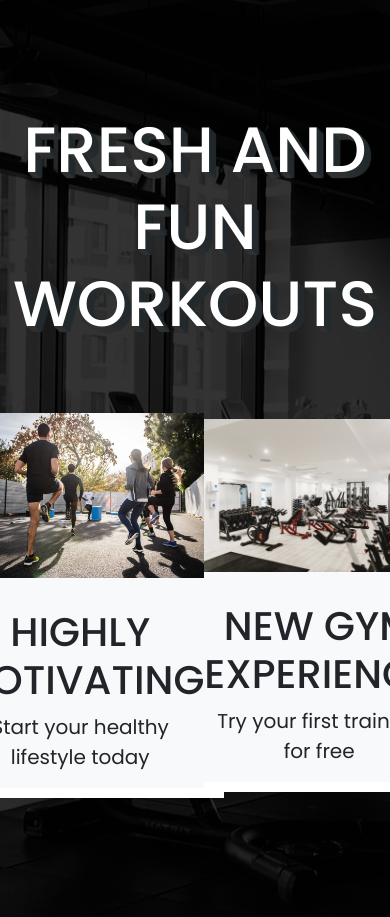
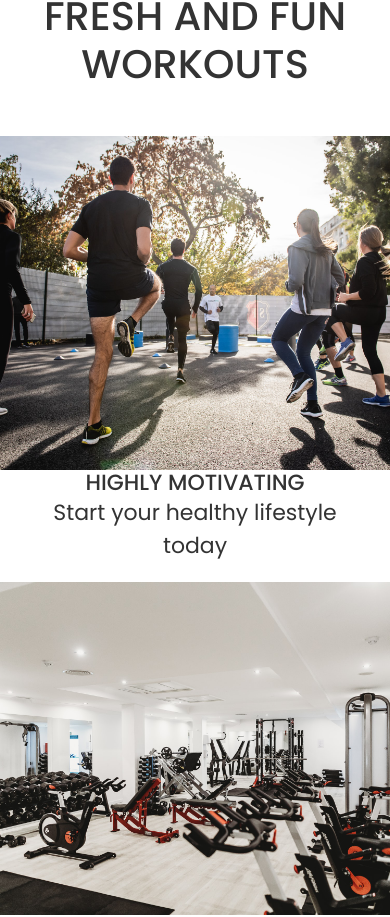
Before and after one commit to mohammadtanim24h/gym-freak, a React (Create React App) app: page / in a window 390 px wide. Shown: the part 3655-4572 px from the top of the page. Built offline with nearby package versions, Linux system fonts and the light colour scheme; no server answers.

Commit message:
benefits section added

```diff
--- a/src/Pages/Home/Benefits/Benefits.css
+++ b/src/Pages/Home/Benefits/Benefits.css
@@ -8,35 +8,55 @@
 
 .benefit-title {
     text-align: center;
-    padding-top: 120px;
-    box-sizing: border-box;
-    font-size: 4rem;
+    padding-top: 80px;
+    font-size: 3.5rem;
     color: #fff;
-    text-shadow: 1px 0px 1px #242B2E, 0px 1px 1px #333, 2px 1px 1px #242B2E,
-        1px 2px 1px #333, 3px 2px 1px #242B2E, 2px 3px 1px #333,
-        4px 3px 1px #242B2E, 3px 4px 1px #333, 5px 4px 1px #242B2E,
-        4px 5px 1px #333, 6px 5px 1px #242B2E, 5px 6px 1px #333,
-        7px 6px 1px #242B2E;
+    padding-bottom: 40px;
 }
 
-.benefits {
-    width: 100%;
-    height: 500px;
+.benefit-card-team, .benefit-card-gym {
     display: flex;
     justify-content: center;
     align-items: center;
+    margin-bottom: 20px;
 }
 
-.benefit-card {
-    box-shadow: 20px 10px #fff;
+.benefits h2, .benefits p {
+    color: white;
+    margin: 0 20px;
 }
 
 .benefits img {
-    width: 500px;
+    max-width: 500px;
+    border-radius: 10px;
 }
 
 .benefits h2 {
     text-align: center;
-    margin-top: 30px;
-    font-size: 2.5rem;
+    font-size: 2.2rem;
 }
+
+@media screen and (max-width: 768px) {
+    .benefits-section {
+        background-image: none;
+        background-color: #fff;
+        background-blend-mode: normal;
+    }
+    .benefit-card-team, .benefit-card-gym {
+        flex-direction: column;
+    }
+    .benefit-title {
+        font-size: 2.5rem;
+        text-shadow: none;
+        color: #333;
+        padding-top: 0;
+    }
+    .benefits h2, .benefits p {
+        color: #333;
+        font-size: 22px;
+    }
+    .benefit-card-gym .free {
+        order: 3;
+        margin-bottom: 0;
+    }
+}
--- a/src/Pages/Home/Benefits/Benefits.js
+++ b/src/Pages/Home/Benefits/Benefits.js
@@ -1,22 +1,30 @@
-import React from 'react';
-import './Benefits.css';
-import team from '../../../images/team.jpg';
-import equipment from '../../../images/equipment.jpg';
+import React from "react";
+import "./Benefits.css";
+import team from "../../../images/team.jpg";
+import equipment from "../../../images/equipment.jpg";
 
 const Benefits = () => {
     return (
-        <div className='benefits-section'>
-            <h1 className='benefit-title'>FRESH AND FUN WORKOUTS</h1>
-            <div className='benefits'>
-                <div className='bg-light benefit-card'>
-                    <img className='img-fluid' src={team} alt="" />
-                    <h2 className='text-dark'>HIGHLY MOTIVATING</h2>
-                    <p className='lead text-center text-dark'>Start your healthy lifestyle today</p>
+        <div className="benefits-section">
+            <h1 className="benefit-title">FRESH AND FUN WORKOUTS</h1>
+            <div className="benefits">
+                <div className="benefit-card-team">
+                    <img className="img-fluid" src={team} alt="" />
+                    <div>
+                        <h2>HIGHLY MOTIVATING</h2>
+                        <p className="lead text-center">
+                            Start your healthy lifestyle today
+                        </p>
+                    </div>
                 </div>
-                <div className='bg-light benefit-card'>
-                    <img className='img-fluid' src={equipment} alt="" />
-                    <h2 className='text-dark'>NEW GYM EXPERIENCE</h2>
-                    <p className='lead text-center text-dark'>Try your first training for free</p>
+                <div className="benefit-card-gym">
+                    <div className="free">
+                        <h2>NEW GYM EXPERIENCE</h2>
+                        <p className="lead text-center">
+                            Try your first training for free
+                        </p>
+                    </div>
+                    <img className="img-fluid" src={equipment} alt="" />
                 </div>
             </div>
         </div>
```
